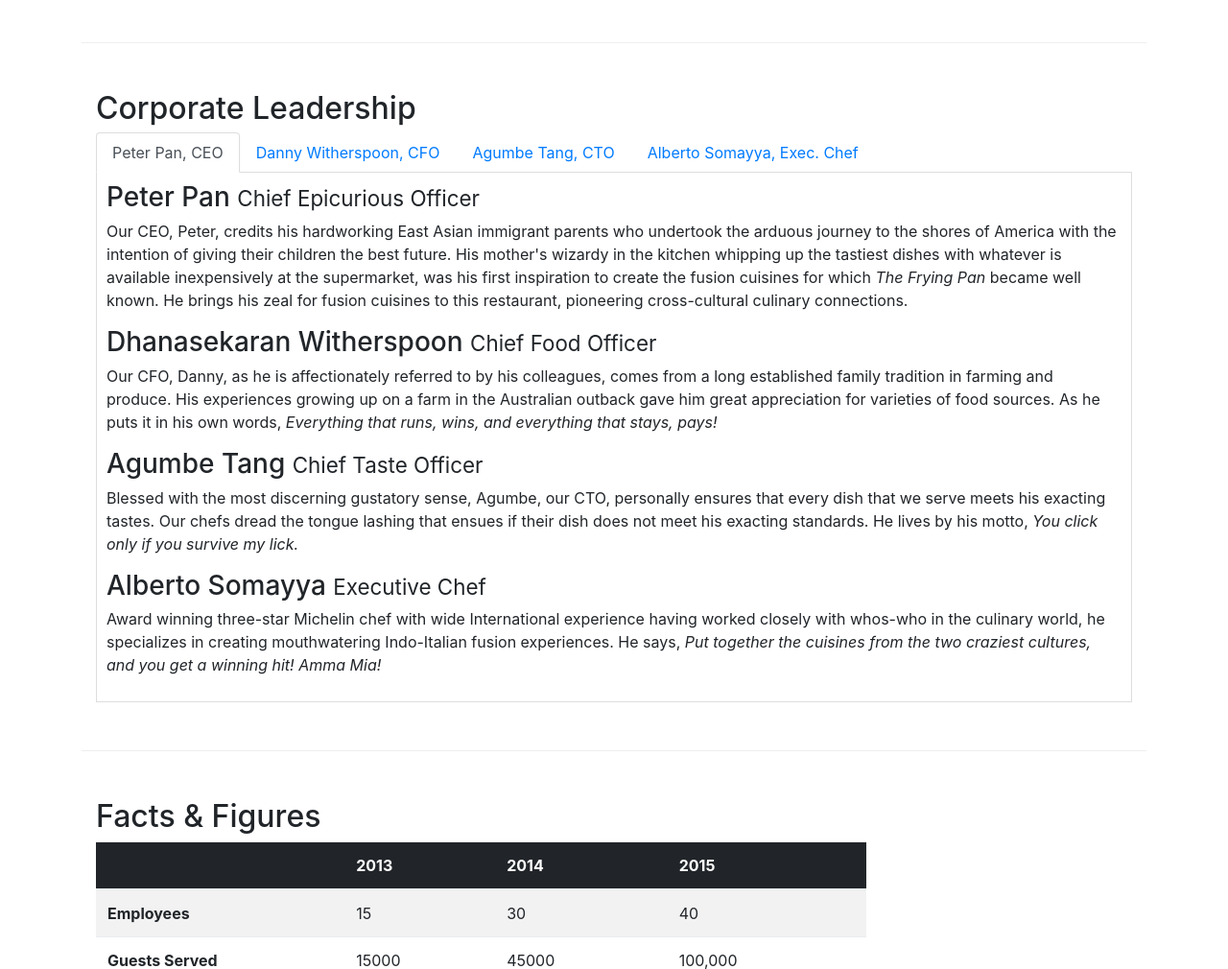
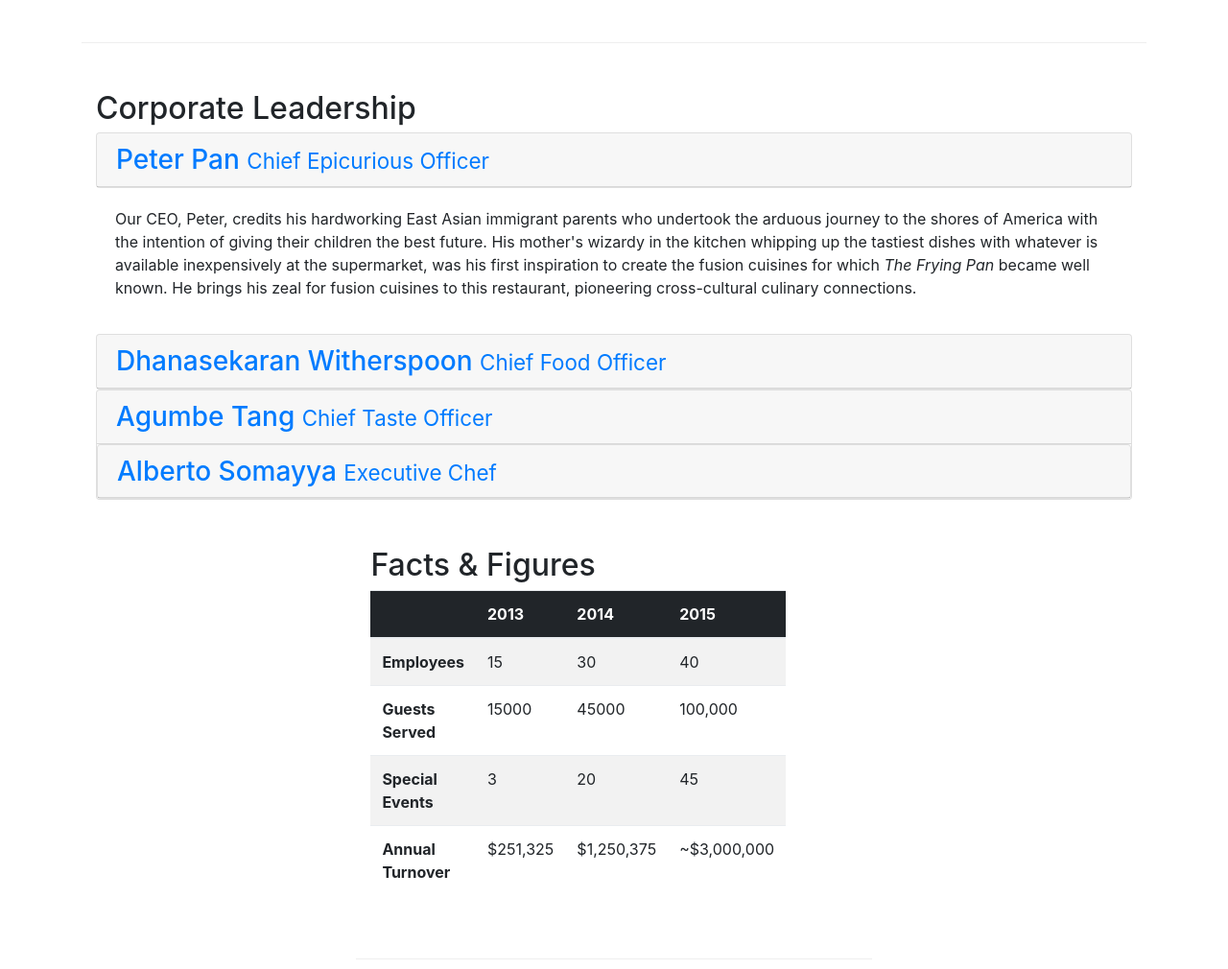
Before and after one commit to Agnes3000/Confusion, a website: page aboutus.html in a window 1280 px wide. Shown: the part 900-1910 px from the top of the page at 96% size. Drawn offline with nearby package versions, Linux system fonts and the light colour scheme.

Commit message:
accordian component

```diff
--- a/aboutus.html
+++ b/aboutus.html
@@ -102,41 +102,64 @@
         <div class="row row-content">
             <div class="col-12">
                 <h2>Corporate Leadership</h2>
-                <ul class="nav nav-tabs">
-                    <li class="nav-item">
-                      <a class="nav-link active" href="#peter"
-                        role="tab" data-toggle="tab">Peter Pan, CEO</a>
-                    </li>
-                    <li class="nav-item">
-                      <a class="nav-link" href="#danny" role="tab"
-                        data-toggle="tab">Danny Witherspoon, CFO</a>
-                    </li>
-                    <li class="nav-item">
-                      <a class="nav-link" href="#agumbe"role="tab"
-                        data-toggle="tab">Agumbe Tang, CTO</a>
-                    </li>
-                    <li class="nav-item">
-                      <a class="nav-link" href="#alberto" role="tab"
-                        data-toggle="tab">Alberto Somayya, Exec. Chef</a>
-                    </li>
-                </ul>
-                <div class="tab-content">
-                    <div role="tabpanel" class="tab-pane fade show active" id="peter">
-                        <h3>Peter Pan <small>Chief Epicurious Officer</small></h3>
-                        <p class="hide">Our CEO, Peter, credits his hardworking East Asian immigrant parents who undertook the arduous journey to the shores of America with the intention of giving their children the best future. His mother's wizardy in the kitchen whipping up the tastiest dishes with whatever is available inexpensively at the supermarket, was his first inspiration to create the fusion cuisines for which <em>The Frying Pan</em> became well known. He brings his zeal for fusion cuisines to this restaurant, pioneering cross-cultural culinary connections.</p>
+                <div id="accordion" role="tablist">
+                    <div class="card">
+                        <div class="card-header" role="tab" id="peterhead" >
+                            <h3 class="mb-0">
+                                <a data-toggle="collapse" data-parent="#accordion" href="#peter">
+                                Peter Pan <small>Chief Epicurious Officer</small>
+                                </a>
+                            </h3>
+                        </div>
                     </div>
-                    <div role="tabpanel" class="tab-pane fade show active" id="danny">
-                        <h3>Dhanasekaran Witherspoon <small>Chief Food Officer</small></h3>
-                        <p class="hide">Our CFO, Danny, as he is affectionately referred to by his colleagues, comes from a long established family tradition in farming and produce. His experiences growing up on a farm in the Australian outback gave him great appreciation for varieties of food sources. As he puts it in his own words, <em>Everything that runs, wins, and everything that stays, pays!</em></p>
+                    <div role="tabpanel" class="collapse show" id="peter">
+                        <div class="card-body">
+                            <p class="hide">Our CEO, Peter, credits his hardworking East Asian immigrant parents who undertook the arduous journey to the shores of America with the intention of giving their children the best future. His mother's wizardy in the kitchen whipping up the tastiest dishes with whatever is available inexpensively at the supermarket, was his first inspiration to create the fusion cuisines for which <em>The Frying Pan</em> became well known. He brings his zeal for fusion cuisines to this restaurant, pioneering cross-cultural culinary connections.</p>
+                        </div>
                     </div>
-                    <div role="tabpanel" class="tab-pane fade show active" id="agumbe">
-                        <h3>Agumbe Tang <small>Chief Taste Officer</small></h3>
+
+                    <div class="card">
+                        <div class="card-header" role="tab" id="dannyhead">
+                            <a class="collapsed" data-toggle="collapse" data-parent="#accordion" href="#danny">
+                            <h3 class="mb-0">Dhanasekaran Witherspoon <small>Chief Food Officer</small></h3>
+                            </a>
+                        </div>
+                    </div>
+
+                    <div role="tabpanel" class="collapse" id="danny">
+                        <div class="card-body">
+                            <p class="hide">Our CFO, Danny, as he is affectionately referred to by his colleagues, comes from a long established family tradition in farming and produce. His experiences growing up on a farm in the Australian outback gave him great appreciation for varieties of food sources. As he puts it in his own words, <em>Everything that runs, wins, and everything that stays, pays!</em></p>
+                        </div>
+                    </div>
+                    <div class="card">
+                        <div class="card-header" role="tab" id="agumbehead">
+                        <h3  class="mb-0">
+                            <a class="collapsed" data-toggle="collapse" data-parent="#accordion" href="#agumbe">
+                            Agumbe Tang <small>Chief Taste Officer</small>
+                            </a>
+                        </h3>
+                    </div>
+                    <div role="tabpanel" class="collapse" id="agumbe">
+                    <div class="card-body">
                         <p class="hide">Blessed with the most discerning gustatory sense, Agumbe, our CTO, personally ensures that every dish that we serve meets his exacting tastes. Our chefs dread the tongue lashing that ensues if their dish does not meet his exacting standards. He lives by his motto, <em>You click only if you survive my lick.</em></p>
                     </div>
-                    <div role="tabpanel" class="tab-pane fade show active" id="alberto">
-                        <h3>Alberto Somayya <small>Executive Chef</small></h3>
+                    </div>
+
+                    <div class="card">
+                        <div class="card-header" role="tab" id="albertohead">
+                        <h3 class="mb-0">
+                            <a class="collapsed" data-toggle="collapse" data-parent="#accordion" href="#alberto">
+                        Alberto Somayya <small>Executive Chef</small>
+                            </a>
+                        </h3>
+                        </div>
+                    </div>
+                    <div role="tabpanel" class="collapse" id="alberto">
+                    <div class="card-body">
                         <p class="hide">Award winning three-star Michelin chef with wide International experience having worked closely with whos-who in the culinary world, he specializes in creating mouthwatering Indo-Italian fusion experiences. He says, <em>Put together the cuisines from the two craziest cultures, and you get a winning hit! Amma Mia!</em></p>
                     </div>
+                    </div>
+
                 </div>
             </div>
        </div>
```
